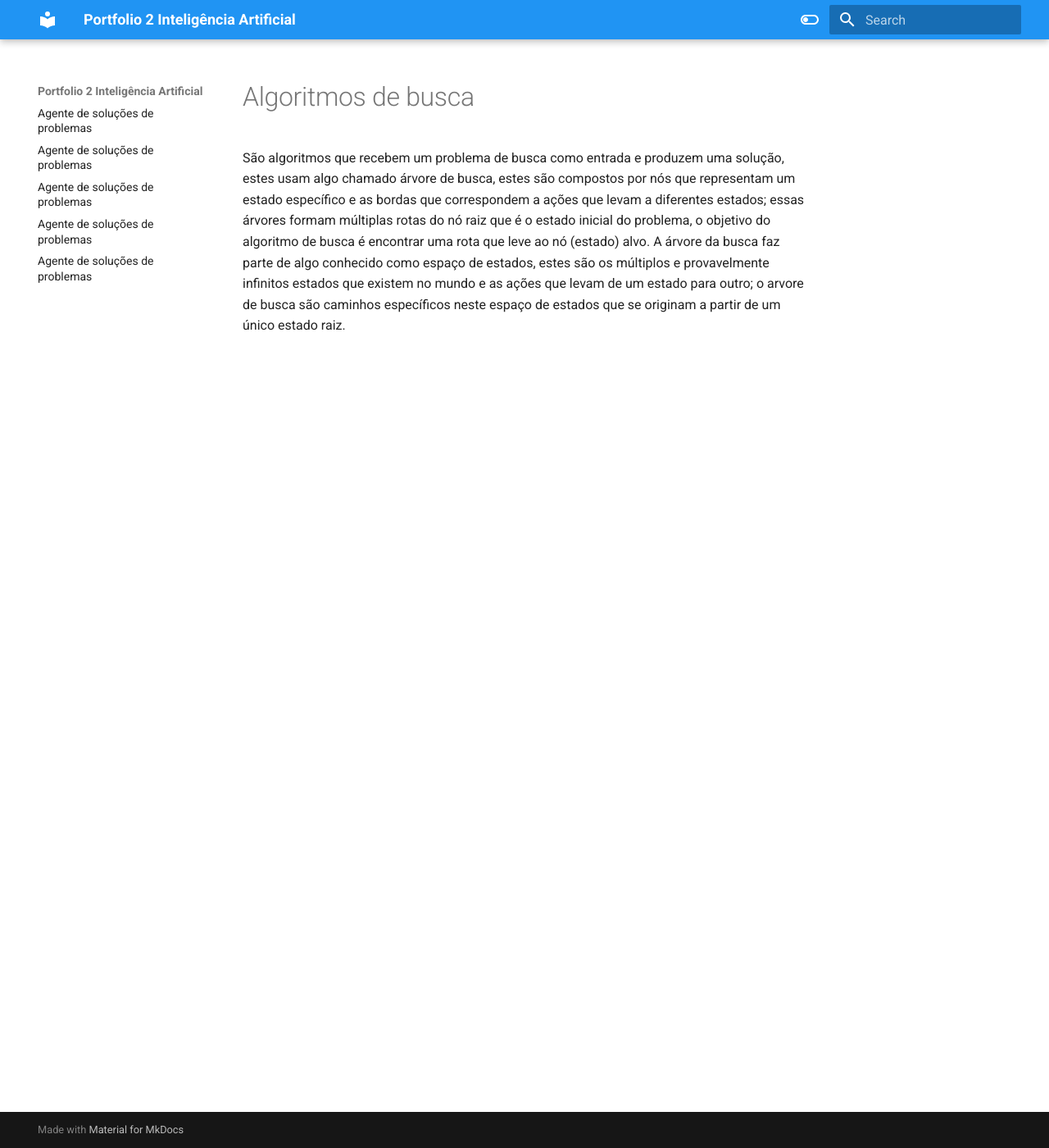
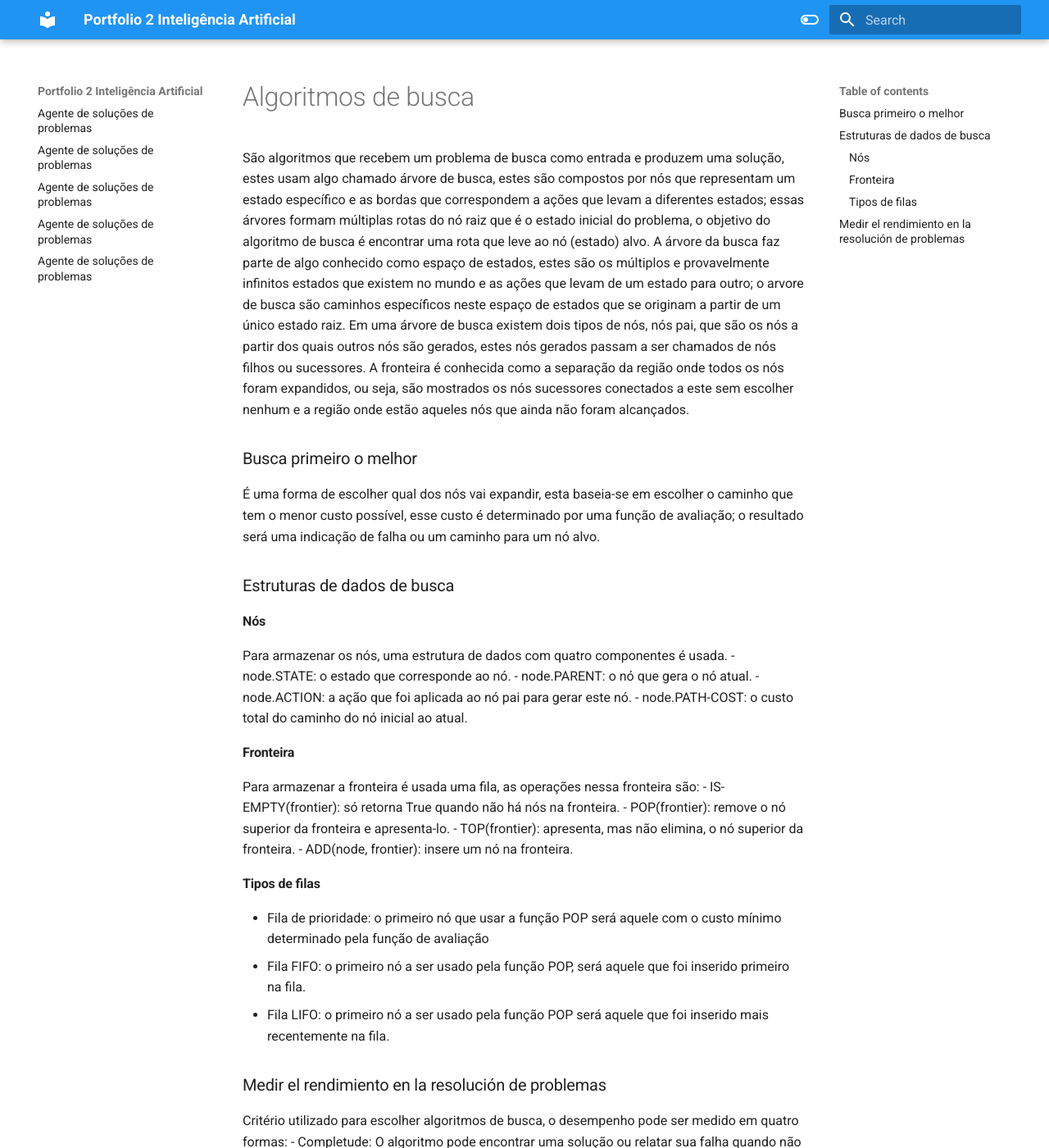
Before and after one commit to sebazac332/Portfolio_2IA, an MkDocs documentation site: the page built from docs/search-algoritms.md, in a window 1280 px wide and 1400 px high. Shown: the whole window at 82% size. Built offline with MkDocs 1.6.1 and Material for MkDocs 9.7.7, drawn with Linux system fonts in a browser that asks for light colours; some of the changed text lies outside the part shown.

Commit message:
part c 1/3 done

```diff
--- a/docs/search-algoritms.md
+++ b/docs/search-algoritms.md
@@ -2,3 +2,41 @@
 
 São algoritmos que recebem um problema de busca como entrada e produzem uma solução, estes usam algo chamado árvore de busca, estes são compostos por nós que representam um estado específico e as bordas que correspondem a ações que levam a diferentes estados; essas árvores formam múltiplas rotas do nó raiz que é o estado inicial do problema, o objetivo do algoritmo de busca é encontrar uma rota que leve ao nó (estado) alvo.
 A árvore da busca faz parte de algo conhecido como espaço de estados, estes são os múltiplos e provavelmente infinitos estados que existem no mundo e as ações que levam de um estado para outro; o arvore de busca são caminhos específicos neste espaço de estados que se originam a partir de um único estado raiz.
+Em uma árvore de busca existem dois tipos de nós, nós pai, que são os nós a partir dos quais outros nós são gerados, estes nós gerados passam a ser chamados de nós filhos ou sucessores.
+A fronteira é conhecida como a separação da região onde todos os nós foram expandidos, ou seja, são mostrados os nós sucessores conectados a este sem escolher nenhum e a região onde estão aqueles nós que ainda não foram alcançados.
+
+### Busca primeiro o melhor
+
+É uma forma de escolher qual dos nós vai expandir, esta baseia-se em escolher o caminho que tem o menor custo possível, esse custo é determinado por uma função de avaliação; o resultado será uma indicação de falha ou um caminho para um nó alvo.
+
+### Estruturas de dados de busca
+
+#### Nós
+
+Para armazenar os nós, uma estrutura de dados com quatro componentes é usada.
+- node.STATE: o estado que corresponde ao nó.
+- node.PARENT: o nó que gera o nó atual.
+- node.ACTION: a ação que foi aplicada ao nó pai para gerar este nó.
+- node.PATH-COST: o custo total do caminho do nó inicial ao atual.
+
+#### Fronteira
+
+Para armazenar a fronteira é usada uma fila, as operações nessa fronteira são:
+- IS-EMPTY(frontier): só retorna True quando não há nós na fronteira.
+- POP(frontier): remove o nó superior da fronteira e apresenta-lo.
+- TOP(frontier): apresenta, mas não elimina, o nó superior da fronteira.
+- ADD(node, frontier): insere um nó na fronteira.
+
+#### Tipos de filas
+
+- Fila de prioridade: o primeiro nó que usar a função POP será aquele com o custo mínimo determinado pela função de avaliação
+- Fila FIFO: o primeiro nó a ser usado pela função POP, será aquele que foi inserido primeiro na fila.
+- Fila LIFO: o primeiro nó a ser usado pela função POP será aquele que foi inserido mais recentemente na fila.
+
+### Medir el rendimiento en la resolución de problemas
+
+Critério utilizado para escolher algoritmos de busca, o desempenho pode ser medido em quatro formas:
+- Completude: O algoritmo pode encontrar uma solução ou relatar sua falha quando não há uma? O algoritmo deve ser capaz, independentemente do tamanho do espaço, chegar a um estado que esteja conectado com o estado inicial.
+- Otimização de custos: Pode encontrar uma solução com o menor custo de todas as soluções?
+- Complexidade de tempo: Quanto tempo leva para encontrar uma solução. Pode ser medido em uma unidade de tempo como segundos ou pelo número de ações e estados.
+- Complexidade do espaço: Quanta memória é usada para fazer a busca.
```
